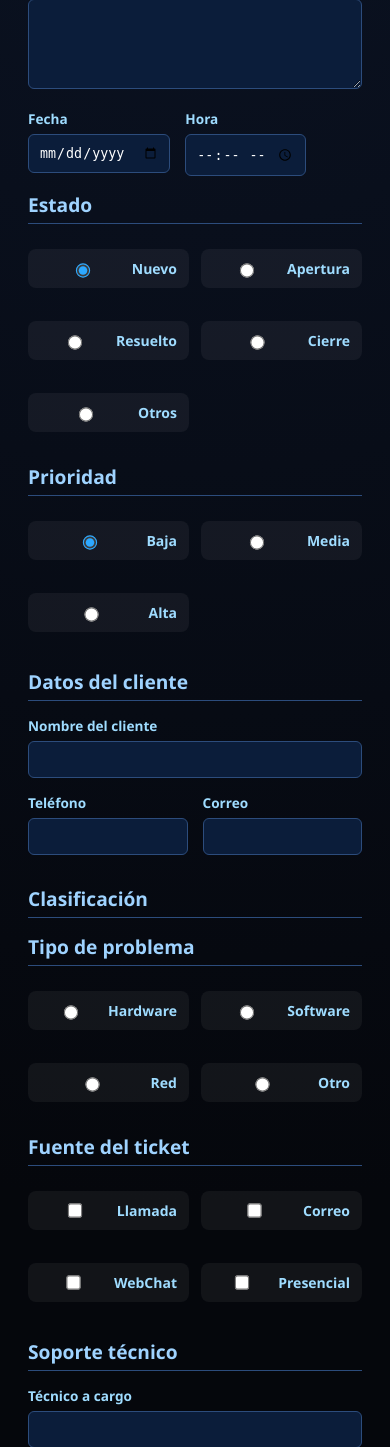
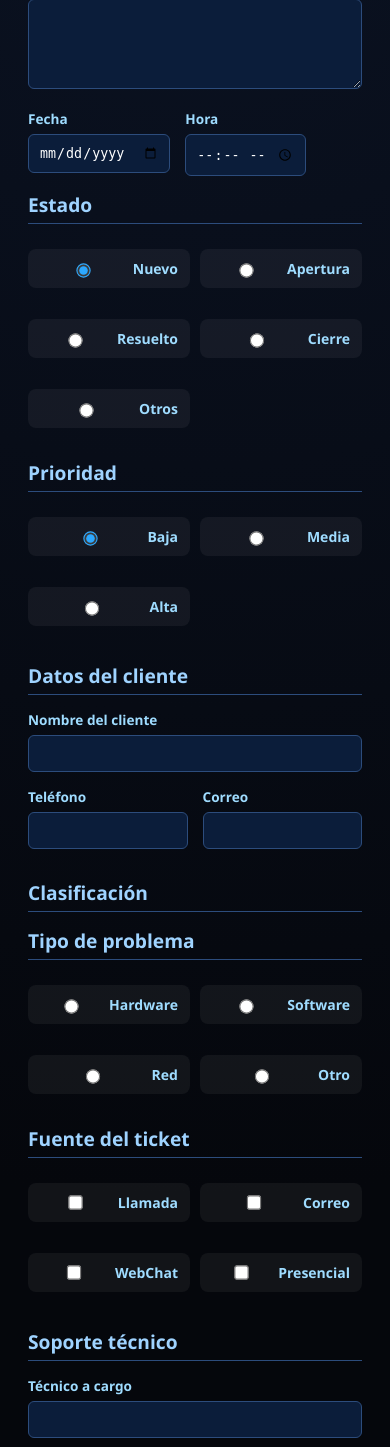
Before and after one commit to CarlokyOP/gestion-de-usuario, a Flask app: template app/templates/ticket_form.html in a window 390 px wide. Shown: the part 264-1711 px from the top of the page. Run offline with Flask 3, Linux system fonts and the light colour scheme; the template is opened without the code that fills it, so the values that code supplies are empty; parts of the project's set-up code (start-up, migrations or seed data) failed here and were passed over.

Commit message:
Update styles.css

```diff
--- a/app/static/css/styles.css
+++ b/app/static/css/styles.css
@@ -476,3 +476,23 @@ form {
         grid-template-columns: 1fr 1fr;
     }
 }
+/* ===== FIX MOBILE RADIO / CHECKBOX ===== */
+
+.option-grid {
+    display: grid;
+    grid-template-columns: repeat(auto-fit, minmax(140px, 1fr));
+    gap: 10px;
+}
+
+.option-item {
+    display: flex;
+    align-items: center;
+    gap: 8px;
+}
+
+/* En móvil forzamos 2 columnas */
+@media (max-width: 600px) {
+    .option-grid {
+        grid-template-columns: repeat(2, 1fr);
+    }
+}
```
